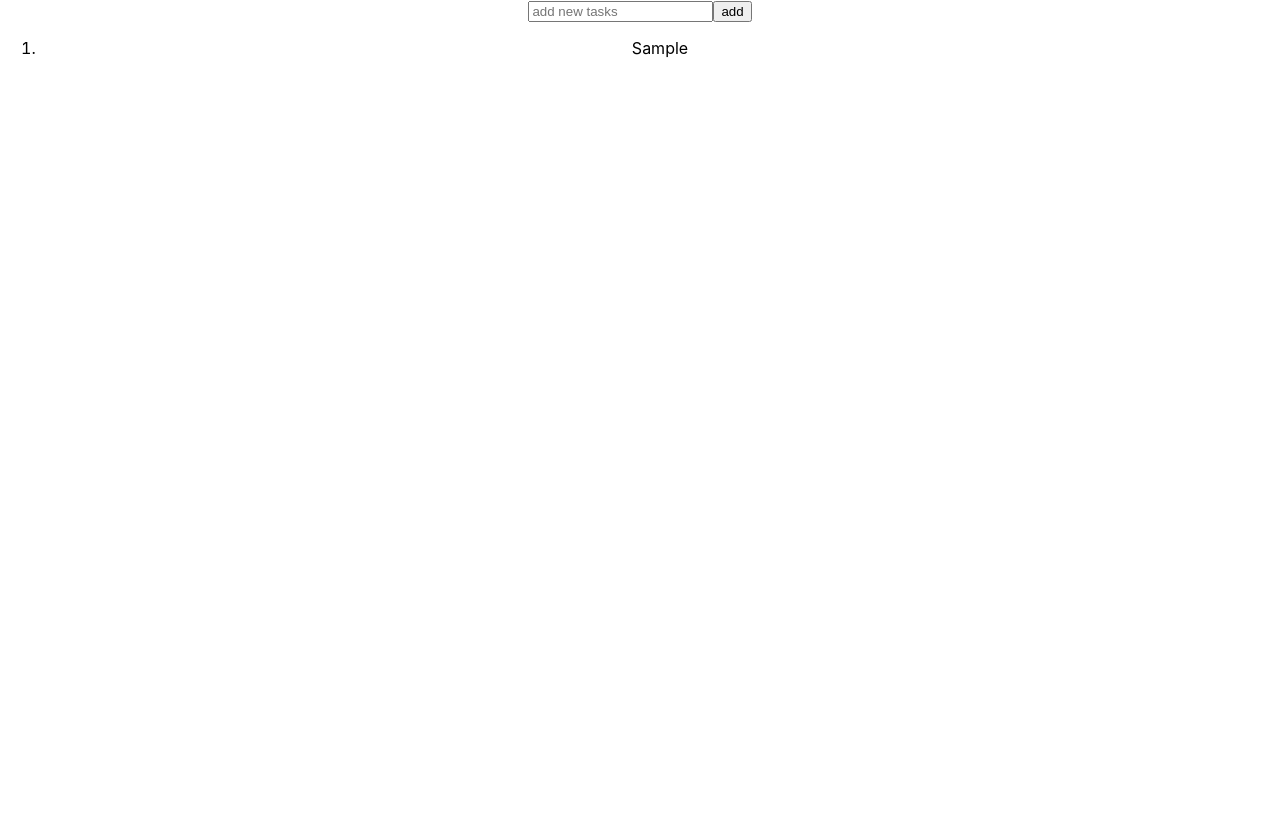
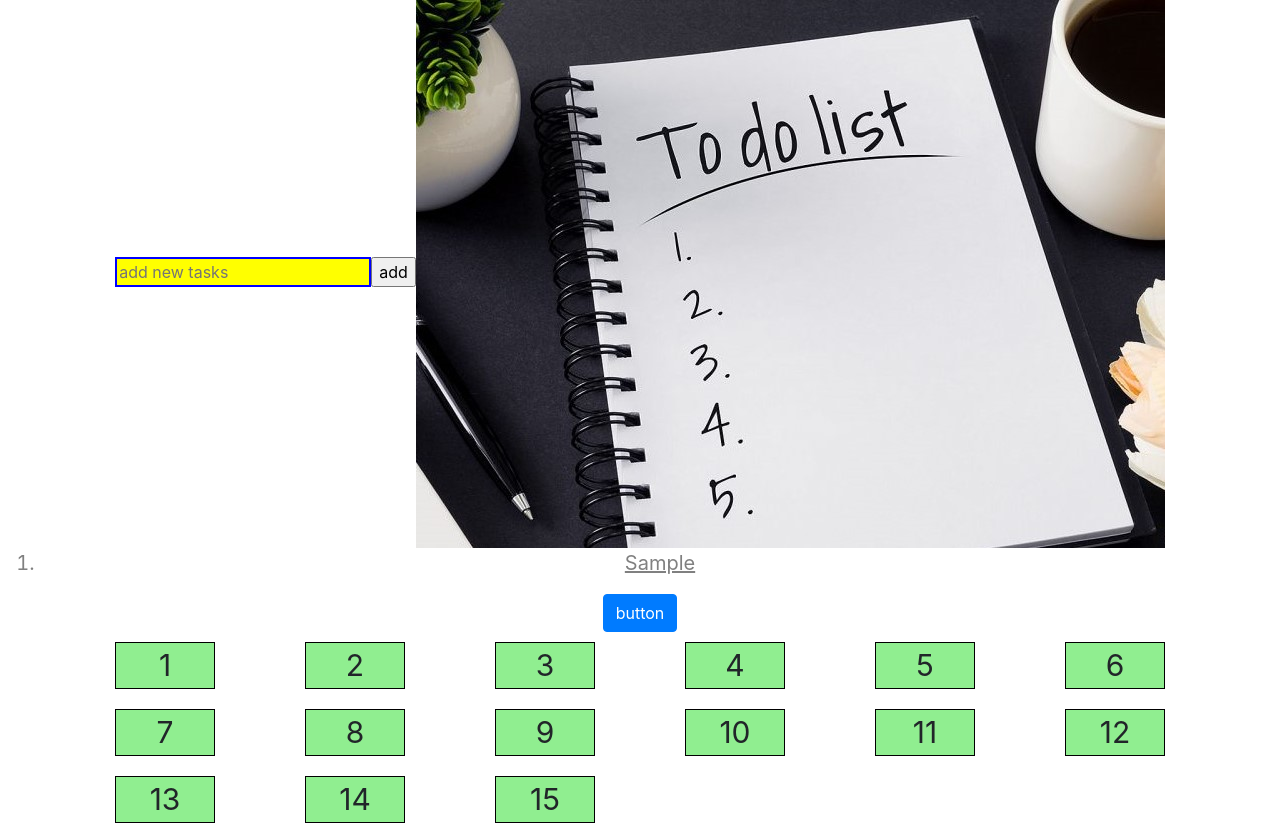
Before and after one commit to Armen-MATEO/react_002, a React (Create React App) app: page / in a window 1280 px wide. Both pictures are taken after typing "Sample" into the empty fields and a click on the button "add". Before the commit the page ends 800 px from the top, so only its background shows below. Built offline with nearby package versions, Linux system fonts and the light colour scheme.

Commit message:
css and bootstrap in React

```diff
--- a/package.json
+++ b/package.json
@@ -6,7 +6,9 @@
     "@testing-library/jest-dom": "^4.2.4",
     "@testing-library/react": "^9.3.2",
     "@testing-library/user-event": "^7.1.2",
+    "bootstrap": "^4.5.3",
     "react": "^16.13.1",
+    "react-bootstrap": "^1.4.0",
     "react-dom": "^16.13.1",
     "react-scripts": "3.4.3"
   },
--- a/src/App.js
+++ b/src/App.js
@@ -1,5 +1,7 @@
 import React from "react";
 import "./App.css";
+import "bootstrap/dist/css/bootstrap.min.css";
+import BootstrapDemo from "./exercize/BootstrapDemo";
 //import { Market } from "./components/Food";
 //import { Weather } from "./components/Weather";
 //import Exchange from "./components/Exchange";
@@ -10,7 +12,7 @@ function App() {
   return (
     <div className="App">
       <ToDo />
-
+      <BootstrapDemo />
       {/*
       <A />
 
--- a/src/components/Task.js
+++ /dev/null
@@ -1,6 +0,0 @@
-import React from "react";
-
-function Task(props) {
-  return <li> {props.data}</li>;
-}
-export default Task;
--- a/src/components/ToDo.js
+++ b/src/components/ToDo.js
@@ -1,9 +1,12 @@
-import React, { Component } from "react";
-import Task from "./Task";
+import React from "react";
+import Task from "./task/Task";
+import picture from "../assets/images/nkar.jpg";
+
+const inputStyle = {
+  border: "2px solid blue",
+  backgroundColor: "yellow",
+};
 class ToDo extends React.Component {
-  constructor(props) {
-    super(props);
-  }
   state = {
     tasks: [],
     inputValue: "",
@@ -37,12 +40,14 @@ class ToDo extends React.Component {
           placeholder="add new tasks"
           value={inputValue}
           onChange={this.handleChange}
+          style={inputStyle}
         />
 
         <input type="button" value="add" onClick={this.addTask} />
+        <img src={picture} alt="todo list" />
         <ol>
           {tasks.map((task, index) => {
-            return <Task key={index} data={task} />;
+            return <Task key={index} data={task} selected={index === 2} />;
           })}
         </ol>
       </div>
--- /dev/null
+++ b/src/components/task/Task.js
@@ -0,0 +1,12 @@
+import React from "react";
+import styles from "./task.module.css";
+import classes from "./task.module.css";
+
+function Task(props) {
+  return (
+    <li className={`${styles.task} ${props.selected ? classes.selected : ""}`}>
+      {props.data}
+    </li>
+  );
+}
+export default Task;
--- /dev/null
+++ b/src/components/task/task.module.css
@@ -0,0 +1,9 @@
+.task {
+  font-size: 20px;
+  color: grey;
+  text-decoration: underline;
+}
+.selected {
+  color: red;
+  font-family: fantasy;
+}
--- /dev/null
+++ b/src/exercize/Block.js
@@ -0,0 +1,7 @@
+import React from "react";
+import styles from "./BlockStyle.module.css";
+
+function Block(props) {
+  return <div className={styles.Block}>{props.number}</div>;
+}
+export default Block;
--- /dev/null
+++ b/src/exercize/BlockStyle.module.css
@@ -0,0 +1,10 @@
+.Block {
+  width: 100px;
+  border: 1px solid #000;
+  background: lightgreen;
+  font-size: 30px;
+  display: flex;
+  align-items: center;
+  justify-content: center;
+  margin: 10px auto;
+}
--- /dev/null
+++ b/src/exercize/BootstrapDemo.js
@@ -0,0 +1,24 @@
+import React from "react";
+import { Button, Container, Row, Col } from "react-bootstrap";
+import Block from "./Block";
+class BootstrapDemo extends React.Component {
+  render() {
+    const Blocks = [];
+    for (let i = 1; i <= 15; i++) {
+      Blocks.push(
+        <Col key={i} xs={12} sm={6} md={4} lg={3} xl={2}>
+          <Block number={i} />
+        </Col>
+      );
+    }
+    return (
+      <div>
+        <Button variant="primary">button</Button>
+        <Container>
+          <Row>{Blocks}</Row>
+        </Container>
+      </div>
+    );
+  }
+}
+export default BootstrapDemo;
```
Also changed, not shown: src/assets/images/nkar.jpg (added), src/components/todo.module.css (added), 1 other file (tests, documents, lock files or other folders).
